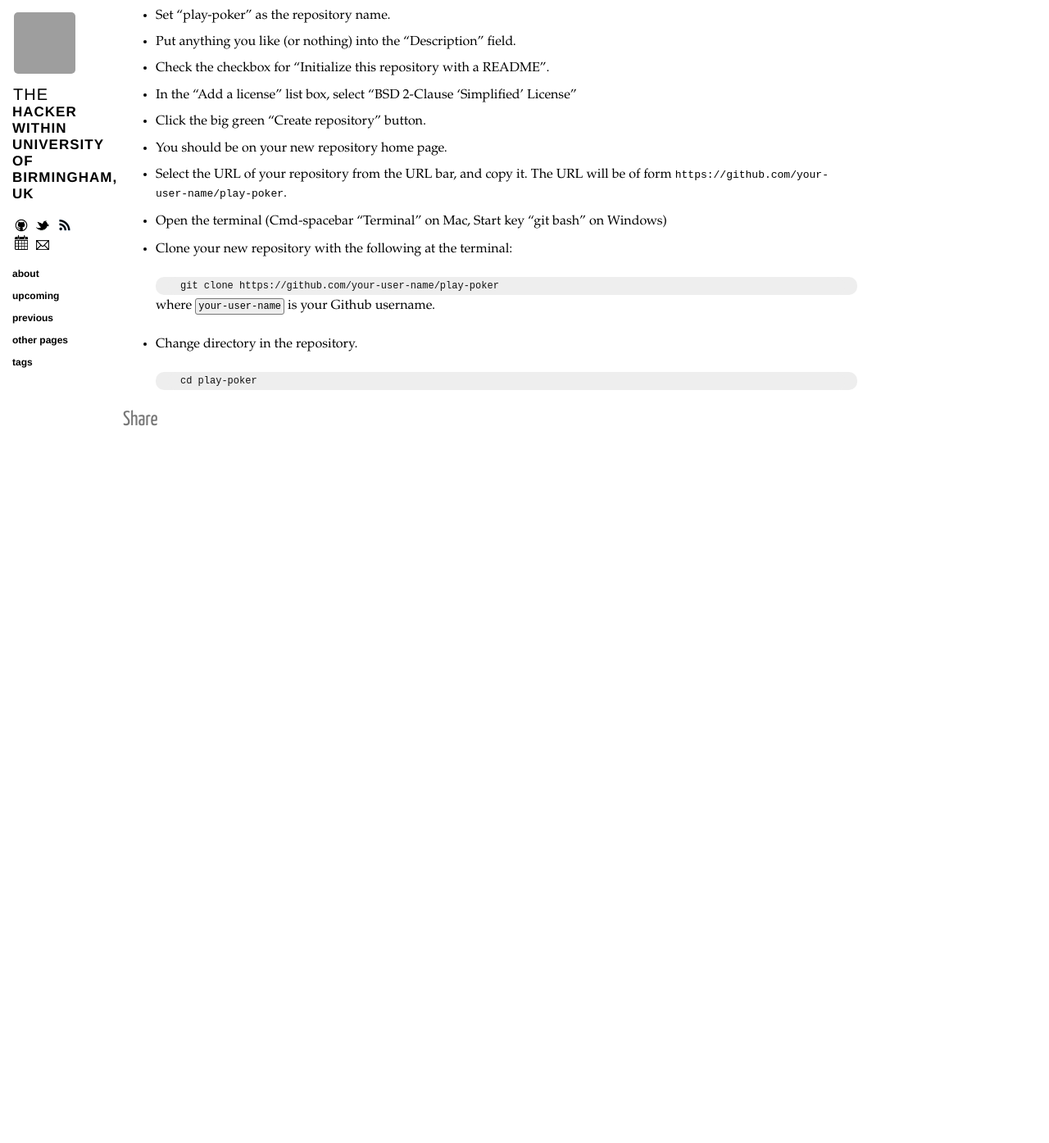
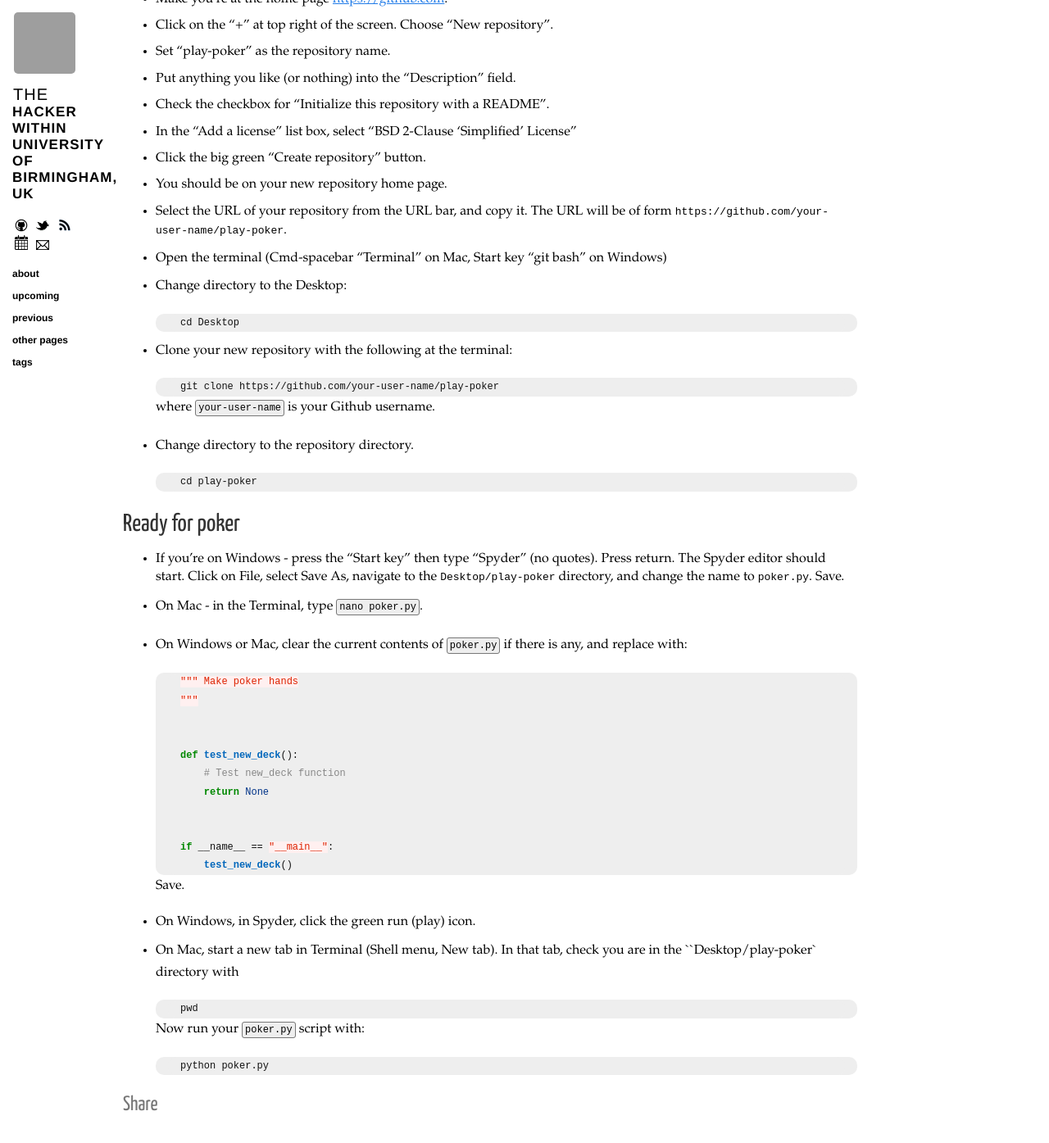
Before and after one commit to thehackerwithin/UoB, a Jekyll site: the page built from _posts/2018-08-20-testing-continuous-integration.md, in a window 1280 px wide and 1400 px high, scrolled down 588 px. Shown: the top 1395 px of the window at 82% size. Built offline with Jekyll 4.4.1, drawn with Linux system fonts in a browser that asks for light colours; nearby versions of some CDN libraries; before the commit the page ends 1218 px from its top, so only the background shows below that; some of the changed text lies outside the part shown; grey boxes are pictures that could not be loaded.

Commit message:
Updating script for testing session

````diff
--- a/_posts/2018-08-20-testing-continuous-integration.md
+++ b/_posts/2018-08-20-testing-continuous-integration.md
@@ -16,10 +16,16 @@
 
 * A Python distribution.  If you haven't got one already, and particularly if
   you are on Windows, I recommend [the Anaconda distribution
-  installer](https://www.anaconda.com/distribution/).
-* [Git version control software](https://git-scm.com/book/en/v2/Getting-Started-Installing-Git).
+  installer](https://www.anaconda.com/distribution/).  Choose the Python 3.6
+  version, not the Python 2.7 version.  You do not need to install VSCode,
+  when that option comes up.
+* [Git version control
+  software](https://git-scm.com/book/en/v2/Getting-Started-Installing-Git).  I
+  suggest you choose the option to use the Nano editor by default, instead of
+  Vim (I use Vim, but if you are not used to it, it's a terrible choice for
+  getting started as quickly as possible).
 
-## Getting started
+## Preparing to use Github
 
 *   Go to [https://github.com](https://github.com)
 *   If you haven't got an account, make one now.  Use your `.bham.ac.uk`
@@ -38,6 +44,12 @@
     will be of form ``https://github.com/your-user-name/play-poker``.
 *   Open the terminal (Cmd-spacebar "Terminal" on Mac, Start key "git bash"
     on Windows)
+*   Change directory to the Desktop:
+
+    ```
+    cd Desktop
+    ```
+
 *   Clone your new repository with the following at the terminal:
 
     ```
@@ -46,8 +58,49 @@
 
     where `your-user-name` is your Github username.
 
-*   Change directory in the repository.
+*   Change directory to the repository directory.
 
     ```
     cd play-poker
     ```
+
+## Ready for poker
+
+*   If you're on Windows - press the "Start key" then type "Spyder" (no
+    quotes).  Press return.  The Spyder editor should start.  Click on File,
+    select Save As, navigate to the `Desktop/play-poker` directory, and change
+    the name to `poker.py`.  Save.
+*   On Mac - in the Terminal, type `nano poker.py`.
+
+*   On Windows or Mac, clear the current contents of `poker.py` if there is
+    any, and replace with:
+
+    ```python
+    """ Make poker hands
+    """
+
+
+    def test_new_deck():
+        # Test new_deck function
+        return None
+
+
+    if __name__ == "__main__":
+        test_new_deck()
+    ```
+
+    Save.
+
+*   On Windows, in Spyder, click the green run (play) icon.
+*   On Mac, start a new tab in Terminal (Shell menu, New tab).  In that tab,
+    check you are in the ``Desktop/play-poker` directory with
+
+    ```
+    pwd
+    ```
+
+    Now run your `poker.py` script with:
+
+    ```
+    python poker.py
+    ```
````
